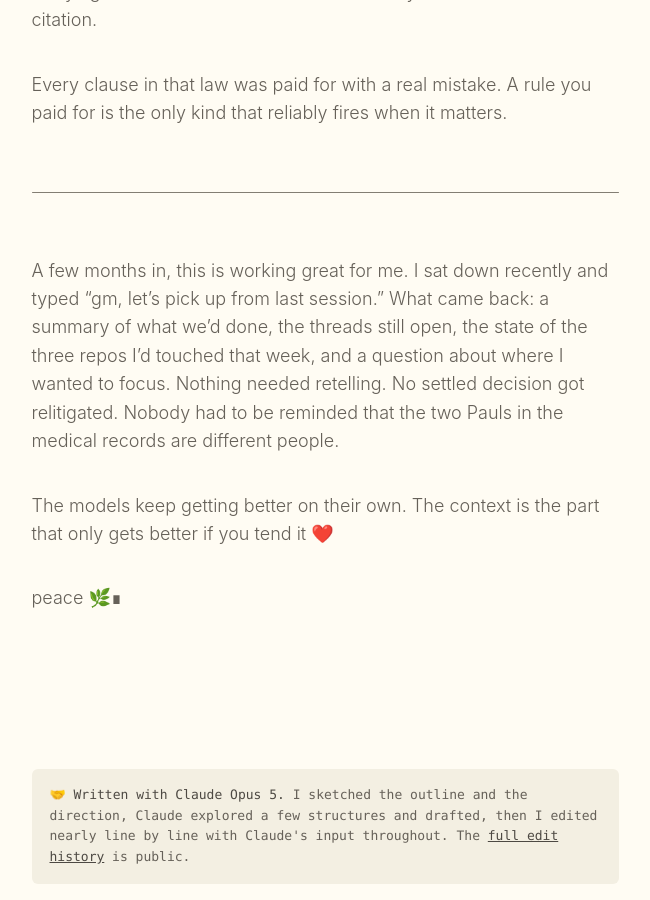
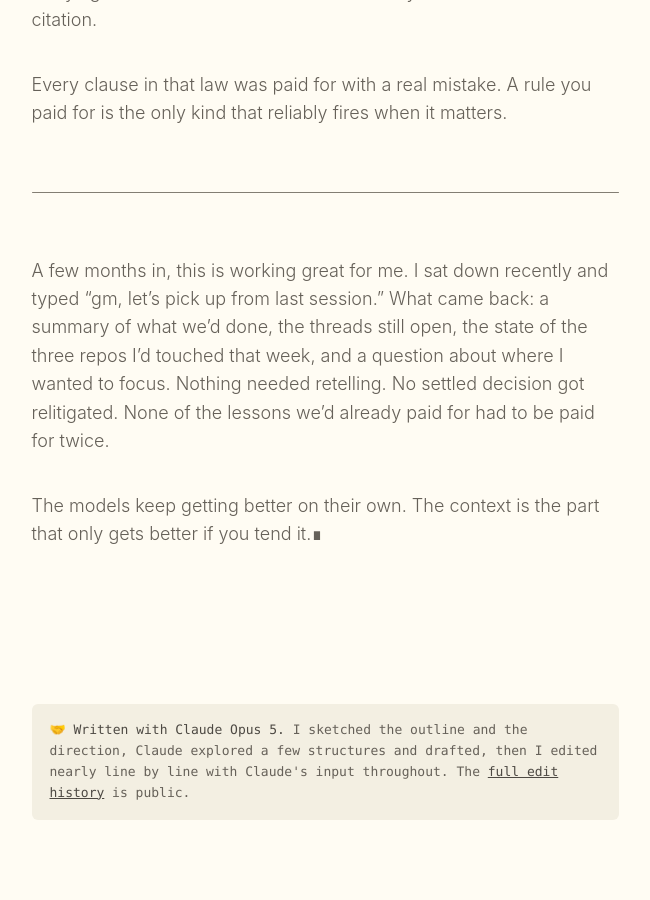
Before and after one commit to paulmederos/pm17, a Jekyll site: the page built from _posts/2026-08-09-how-i-work-with-claude.md, in a window 1280 px wide and 900 px high, scrolled down 18064 px. Shown: the whole window, without its empty margins (315-965 px from the left). Built offline with Jekyll 4.4.1, drawn with Linux system fonts in a browser that asks for light colours; some web fonts are replaced.

Commit message:
Tighten the close
Cut the "peace" sign-off and the heart so the ∎ end mark carries the
ending on its own. Verified it moved cleanly to the final paragraph.

Also generalised the third beat: "the two Pauls in the medical records"
was oddly specific next to two generic lines, and the point lands harder
tied back to the correction log.

Co-Authored-By: Claude Opus 5 <noreply@anthropic.com>

```diff
--- a/_posts/2026-08-09-how-i-work-with-claude.md
+++ b/_posts/2026-08-09-how-i-work-with-claude.md
@@ -325,8 +325,6 @@ Every clause in that law was paid for with a real mistake. A rule you paid for i
 
 ---
 
-A few months in, this is working great for me. I sat down recently and typed "gm, let's pick up from last session." What came back: a summary of what we'd done, the threads still open, the state of the three repos I'd touched that week, and a question about where I wanted to focus. Nothing needed retelling. No settled decision got relitigated. Nobody had to be reminded that the two Pauls in the medical records are different people.
+A few months in, this is working great for me. I sat down recently and typed "gm, let's pick up from last session." What came back: a summary of what we'd done, the threads still open, the state of the three repos I'd touched that week, and a question about where I wanted to focus. Nothing needed retelling. No settled decision got relitigated. None of the lessons we'd already paid for had to be paid for twice.
 
-The models keep getting better on their own. The context is the part that only gets better if you tend it ❤️
-
-peace 🌿
+The models keep getting better on their own. The context is the part that only gets better if you tend it.
```
